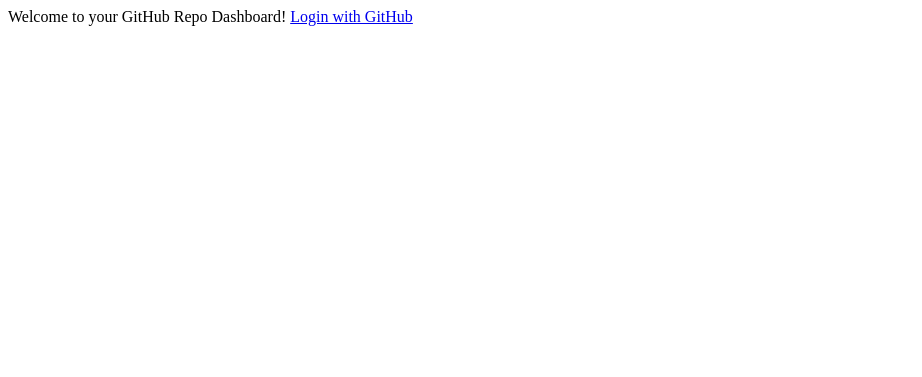
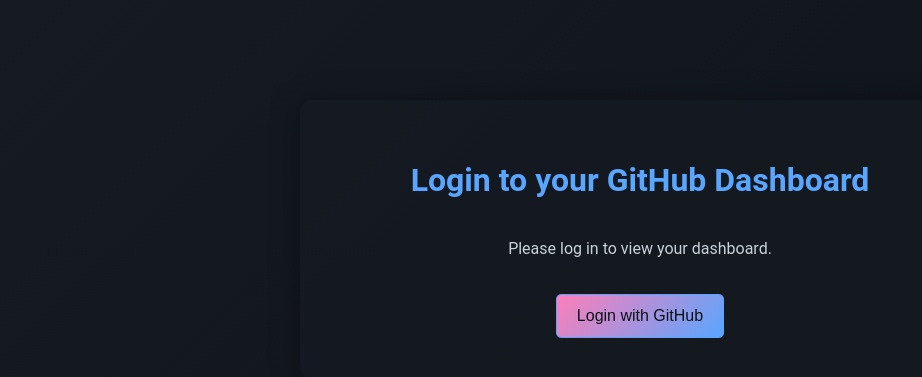
Before and after one commit to Leander-Antony/repo-dashboard, a Flask app: page / in a window 1280 px wide. Shown: the top 377 px of the page, without its empty margins (0-922 px from the left). Run offline with Flask 3, Linux system fonts and the light colour scheme.

Commit message:
added home page

```diff
--- a/app.py
+++ b/app.py
@@ -27,7 +27,7 @@ app.config['UPLOAD_FOLDER'] = UPLOAD_FOLDER
 
 @app.route('/')
 def home():
-    return 'Welcome to your GitHub Repo Dashboard! <a href="/login">Login with GitHub</a>'
+    return render_template('home.html')
 
 @app.route('/login')
 def login():
--- a/static/styles.css
+++ b/static/styles.css
@@ -17,6 +17,27 @@ body {
     border-radius: 12px;
     text-align: center;
     box-shadow: 0 4px 30px rgba(0, 0, 0, 0.4);
+}
+
+/* Centered Button Styling */
+.centered-btn {
+    display: inline-block;
+    margin-top: 20px;
+    background: linear-gradient(135deg, #ff7eb9, #58a6ff);
+    color: #0d1117;
+    padding: 12px 20px;
+    border: 1px solid #58a6ff;
+    border-radius: 5px;
+    cursor: pointer;
+    font-size: 16px;
+    text-align: center;
+    transition: background 0.3s ease, color 0.3s ease, transform 0.3s ease;
+}
+
+.centered-btn:hover {
+    background: linear-gradient(135deg, #58a6ff, #ff7eb9);
+    color: #161b22;
+    transform: scale(1.1);
 }
 
 /* Container */
--- a/templates/home.html
+++ b/templates/home.html
@@ -12,7 +12,9 @@
         <h1>Login to your GitHub Dashboard</h1>
         <p>Please log in to view your dashboard.</p>
 
-        <a href="{{ url_for('login') }}" class="login-btn"><button class="edit-btn" >Login with GitHub</button></a>
+        <a href="{{ url_for('login') }}" class="login-btn">
+            <button class="centered-btn">Login with GitHub</button>
+        </a>
     </div>
 </body>
 </html>
```
